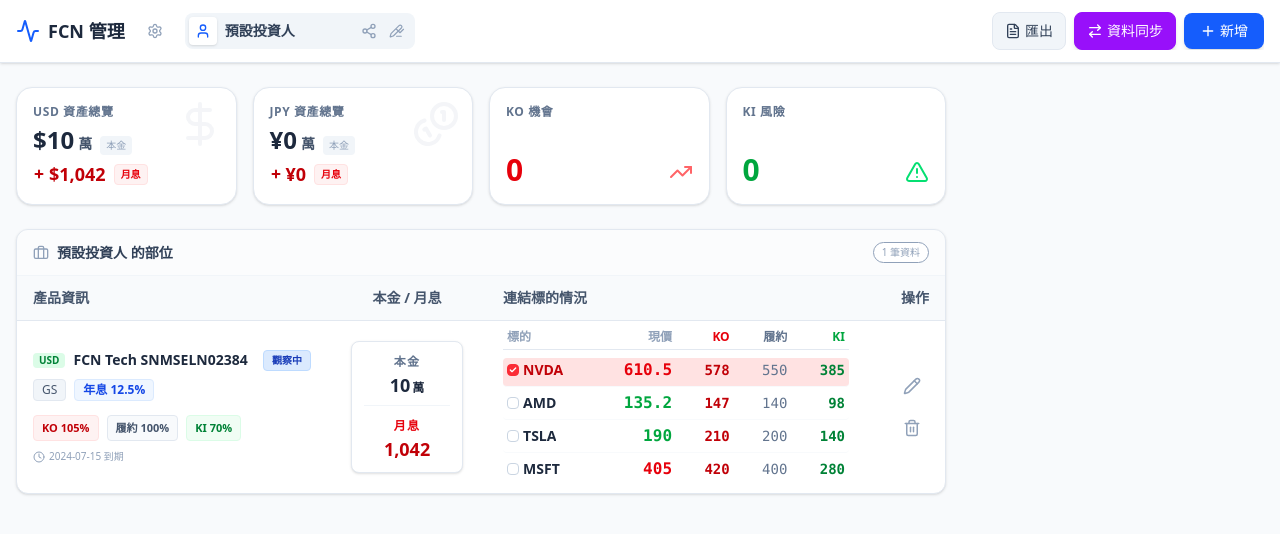
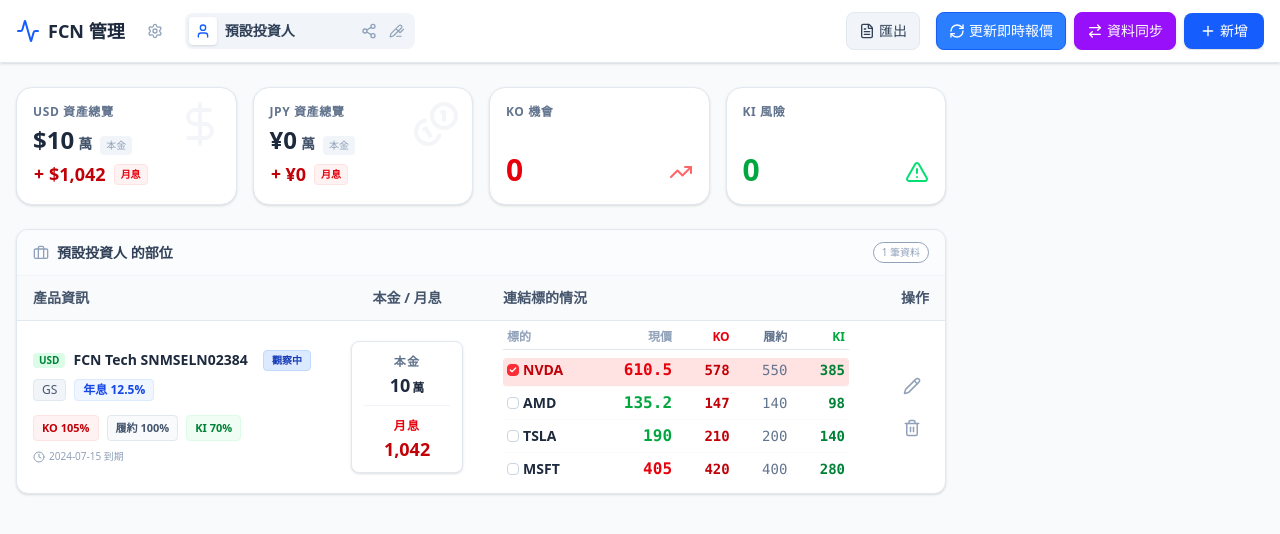
Before and after one commit to matthuang0130/fcn-manager, a React (Vite) app: page / in a window 1280 px wide. Both pictures are taken after typing "Sample123" into the empty fields and a click on the button "登入系統". Shown: the top 534 px of the page. Built offline with nearby package versions, Linux system fonts and the light colour scheme.

Commit message:
新增 Vercel 即時報價 API 與更新按鈕

```diff
--- /dev/null
+++ b/API/quote.js
@@ -0,0 +1,18 @@
+import yahooFinance from 'yahoo-finance2';
+
+export default async function handler(req, res) {
+  const { ticker } = req.query;
+  if (!ticker) return res.status(400).json({ error: '請提供股票代號' });
+
+  try {
+    // 💡 新增智慧判斷：如果是純數字(日股)就加 .T，如果是英文(美股)就保持原樣
+    const isNumeric = /^\d+$/.test(ticker);
+    const symbol = isNumeric ? `${ticker}.T` : ticker;
+
+    const quote = await yahooFinance.quote(symbol);
+
+    res.status(200).json({ price: quote.regularMarketPrice });
+  } catch (error) {
+    res.status(500).json({ error: '抓取失敗' });
+  }
+}
--- a/src/App.jsx
+++ b/src/App.jsx
@@ -305,14 +305,12 @@ const parsePortfolioRows = (rows) => {
             currency: idx.currency > -1 ? row[idx.currency].toUpperCase() : "USD",
             nominal: idx.nominal > -1 ? (parseFloat(row[idx.nominal].replace(/,/g, '')) || 0) : 0,
             couponRate: idx.coupon > -1 ? (parseFloat(row[idx.coupon].replace(/[%]/g, '')) || 0) : 0,
-            // Apply Date Normalizer
             maturityDate: idx.maturity > -1 ? normalizeDate(row[idx.maturity]) : "",
             kiLevel: idx.ki > -1 ? parsePercent(row[idx.ki], 60) : 60,
             koLevel: idx.ko > -1 ? parsePercent(row[idx.ko], 100) : 100,
             strikeLevel: idx.strike > -1 ? parsePercent(row[idx.strike], 100) : 100,
             underlyings,
             strikeDate: "",
-            // Apply Date Normalizer
             koObservationStartDate: idx.koObservation > -1 ? normalizeDate(row[idx.koObservation]) : "",
             tenor: "",
             status: "Active"
@@ -676,14 +674,10 @@ const DataSyncModal = ({ isOpen, onClose, marketPrices, setMarketPrices, setLast
   );
 };
 
-// ... ShareLinkModal, ExportModal, ClientManagerModal ... (Unchanged logic, kept for context)
 const ShareLinkModal = ({ isOpen, onClose, link, clientName }) => {
   const [copyStatus, setCopyStatus] = useState("複製連結");
   const inputRef = useRef(null);
-  const [isGenerating, setIsGenerating] = useState(false); // Add local loading state for visual feedback
-
-  // Trigger shortening when modal opens if needed, or assume parent handles it.
-  // Current implementation handles it in App component before opening modal.
+  const [isGenerating, setIsGenerating] = useState(false);
 
   const handleCopy = (text) => {
       const success = copyToClipboard(link);
@@ -733,12 +727,9 @@ const ShareLinkModal = ({ isOpen, onClose, link, clientName }) => {
   );
 };
 
-const ClientManagerModal = ({ isOpen, onClose, clients, onAdd, onDelete, activeId, onGenerateShareLink, isGeneratingShareLink }) => { // Accept isGeneratingShareLink
+const ClientManagerModal = ({ isOpen, onClose, clients, onAdd, onDelete, activeId, onGenerateShareLink, isGeneratingShareLink }) => {
   const [newName, setNewName] = useState('');
   const [isAdding, setIsAdding] = useState(false);
-  // Track which client is being generated for locally to show spinner only on that button if needed.
-  // For simplicity, we can show a global overlay or just disable buttons.
-  // Let's just disable buttons when generating.
 
   const handleConfirmAdd = (e) => {
     e.preventDefault();
@@ -1185,6 +1176,37 @@ const App = () => {
     }
   };
 
+  // --- 新增：串接 Vercel 後端 API，抓取即時報價的函數 ---
+  const handleSyncLivePrices = async () => {
+    setIsLoading(true);
+    const updatedPrices = { ...marketPrices };
+    let successCount = 0;
+
+    for (const ticker of activeTickers) {
+        try {
+            const cleanTicker = ticker.toString().replace("TYO:", "").replace("JP:", "").replace(".T", "").trim();
+            const response = await fetch(`/api/quote?ticker=${cleanTicker}`);
+            const data = await response.json();
+
+            if (data.price) {
+                updatedPrices[ticker] = data.price;
+                successCount++;
+            }
+        } catch (error) {
+            console.error(`抓取 ${ticker} 失敗`, error);
+        }
+    }
+
+    if (successCount > 0) {
+        setMarketPrices(updatedPrices);
+        setLastUpdated(new Date().toLocaleString() + " (即時 API)");
+        alert(`✅ 即時報價更新完成！(成功更新 ${successCount} 檔標的)`);
+    } else {
+        alert("❌ 無法抓取報價，請確認網路連線或 API 設定。");
+    }
+    setIsLoading(false);
+  };
+
   const handleSyncPortfolio = (newClients, newPositions) => {
       setClients(newClients);
       setAllPositions(newPositions);
@@ -1327,6 +1349,13 @@ const App = () => {
                     </button>
                )}
 
+               {/* --- 新增：呼叫 Vercel API 的按鈕 --- */}
+               <button onClick={handleSyncLivePrices} disabled={isLoading} className={`flex-none flex items-center justify-center gap-1 bg-blue-500 hover:bg-blue-600 text-white border border-blue-600 px-3 py-2 rounded-lg text-sm transition shadow-sm whitespace-nowrap ml-2 ${isLoading ? 'opacity-50 cursor-not-allowed' : ''}`}>
+                   <RefreshCw size={16} className={isLoading ? "animate-spin" : ""}/>
+                   <span className="hidden sm:inline">更新即時報價</span>
+                   <span className="sm:hidden">更新報價</span>
+               </button>
+
                {!isGuestMode && (
                    <>
                     <button onClick={() => checkAuth(() => setIsDataSyncModalOpen(true))} className="flex-none flex items-center justify-center gap-1 bg-purple-600 hover:bg-purple-700 text-white border border-purple-600 px-3 py-2 rounded-lg text-sm transition whitespace-nowrap shadow-md">
```
